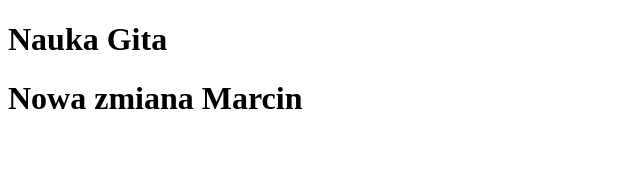
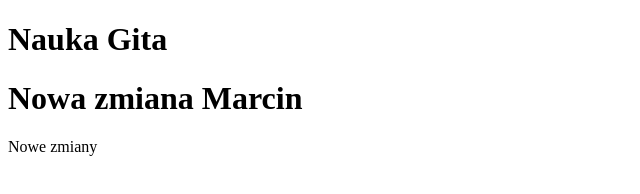
Before and after one commit to magdamadej/INLN3-hyb-PG, a plain HTML site: page index.html in a window 1280 px wide. Shown: the whole page, without its empty margins (0-640 px from the left). Drawn offline with Linux system fonts and the light colour scheme.

Commit message:
nowe zmiany

```diff
--- a/index.html
+++ b/index.html
@@ -9,6 +9,7 @@
     <main>
         <h1>Nauka Gita</h1>
         <h1>Nowa zmiana Marcin</h1>
+        <p>Nowe zmiany</p>
     </main>
 </body>
 </html>
```
